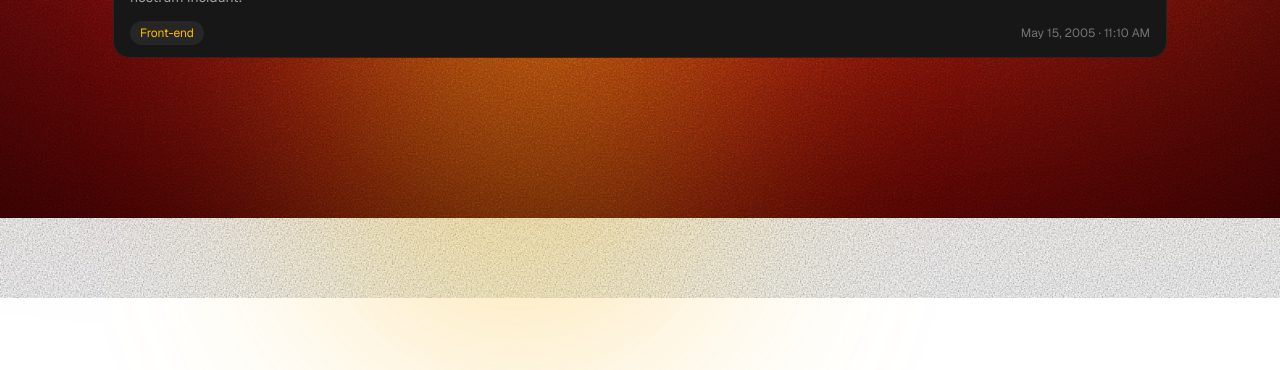
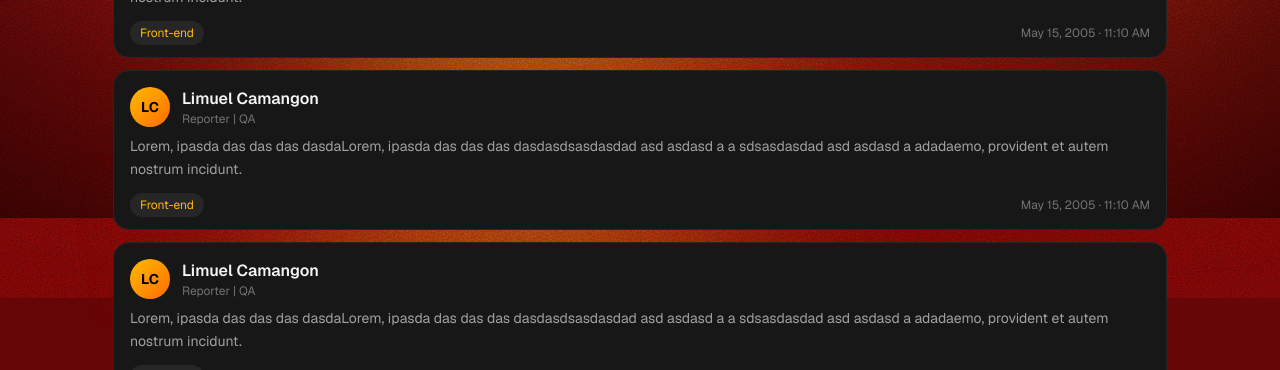
Before and after one commit to limuelcamangon15/Flaw-Frontend, a Next.js app: page /teams/1/1 in a window 1280 px wide. Shown: the part 582-952 px from the top of the page. Before the commit the page ends 800 px from the top, so only its background shows below. Built offline with nearby package versions, Linux system fonts and the light colour scheme; a web font is replaced by a local one.

Commit message:
update: added more bug card sample

```diff
--- a/app/components/team/TeamWorkspace.tsx
+++ b/app/components/team/TeamWorkspace.tsx
@@ -15,6 +15,8 @@ export default function TeamWorkspace() {
         <BugCard />
         <BugCard />
         <BugCard />
+        <BugCard />
+        <BugCard />
       </div>
 
       <BugDetails
```
